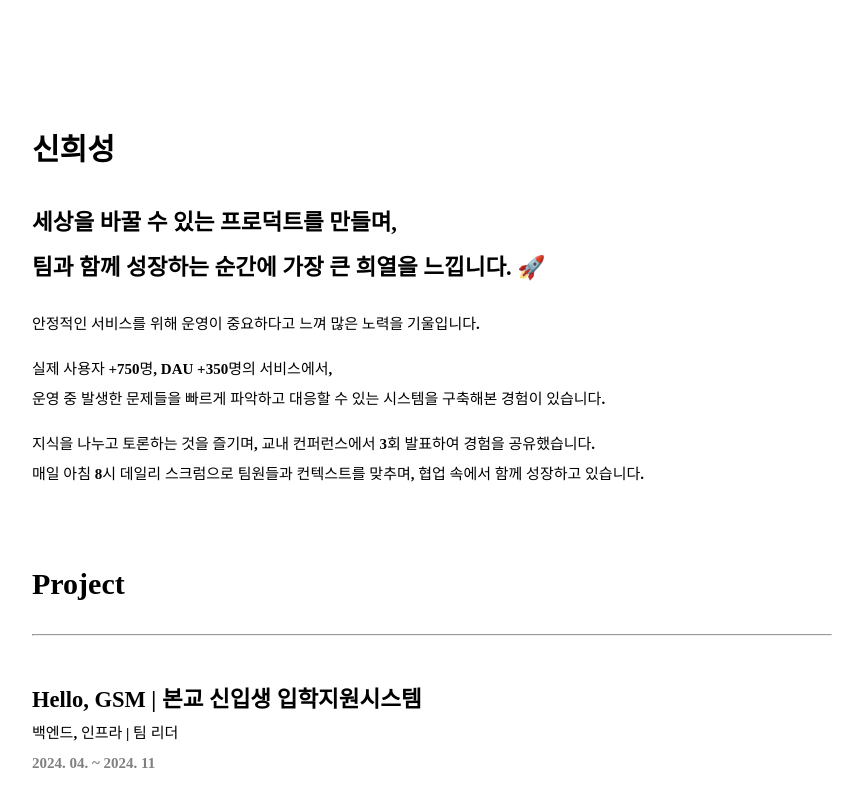
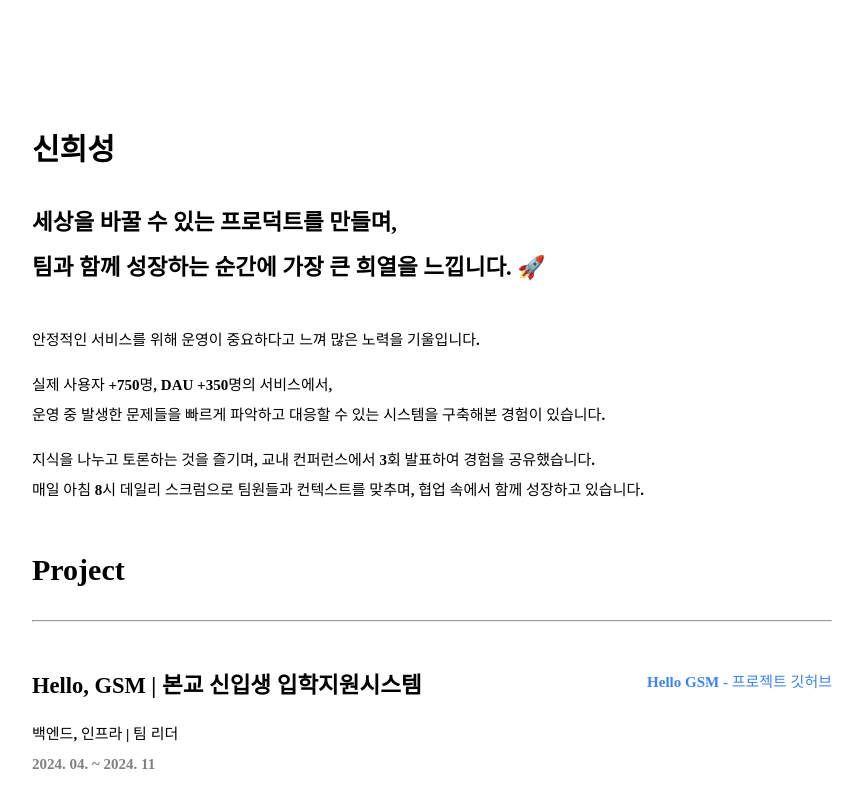
Before and after one commit to vumrra/mdx-resume, a React (Vite) app: page / in a window 1280 px wide. Shown: the top 800 px of the page, without its empty margins (208-1071 px from the left). Built offline with nearby package versions, Linux system fonts and the light colour scheme.

Commit message:
update: project github repo

```diff
--- a/src/index.css
+++ b/src/index.css
@@ -114,3 +114,8 @@ a {
 .edu-half-content p {
   margin: 0;
 }
+
+.full-half {
+  display: flex;
+  justify-content: space-between;
+}
--- a/src/resume.mdx
+++ b/src/resume.mdx
@@ -2,6 +2,7 @@
 
 ## 세상을 바꿀 수 있는 프로덕트를 만들며, <br /> 팀과 함께 성장하는 순간에 가장 큰 희열을 느낍니다. 🚀
 
+<div class="content">
 안정적인 서비스를 위해 운영이 중요하다고 느껴 많은 노력을 기울입니다.
 
 실제 사용자 +750명, DAU +350명의 서비스에서,
@@ -10,7 +11,7 @@
 지식을 나누고 토론하는 것을 즐기며, 교내 컨퍼런스에서 3회 발표하여 경험을 공유했습니다.
 매일 아침 8시 데일리 스크럼으로 팀원들과 컨텍스트를 맞추며, 협업 속에서 함께 성장하고 있습니다.
 
-<br />
+</div>
 
 # Project
 
@@ -19,7 +20,11 @@
 <br />
 
 <div className="project-header">
+<div class="full-half">
     ## Hello, GSM | 본교 신입생 입학지원시스템
+[Hello GSM - 프로젝트 깃허브](https://github.com/themoment-team/hellogsm-server-24)
+
+</div>
     <p className="position">백엔드, 인프라 | 팀 리더</p>
     <p className="period">2024. 04. ~ 2024. 11</p>
 
@@ -124,8 +129,6 @@ AWS 아키텍처 설계, Github Actions 기반 배포 자동화 구축 작업을
 </div>
 </div>
 
-[Hello GSM - 프로젝트 깃허브 Repository](https://github.com/themoment-team/hellogsm-server-24)
-
 <br />
 
 ---
@@ -133,7 +136,13 @@ AWS 아키텍처 설계, Github Actions 기반 배포 자동화 구축 작업을
 <br />
 
 <div className="project-header">
-  ## GOGO | 스포츠 행사 플랫폼
+
+
+<div class="full-half">
+    ## GOGO | 스포츠 행사 플랫폼
+  [GOGO - 프로젝트 깃허브](https://github.com/team-gogo)
+
+</div>
   <p className="position">백엔드 | 팀 리더</p>
   <p className="period">2025. 01. ~ (현재)</p>
 </div>
@@ -221,8 +230,6 @@ Prometheus와 Loki로 데이터를 수집하고, Grafana에서 통합 모니터
 </label>
 
 </p>
-
-[GOGO - 프로젝트 깃허브 Organization](https://github.com/team-gogo)
 
 <br />
 
@@ -401,6 +408,7 @@ GSM GOGO V2 프로젝트를 기획, 개발, 운영을 하며 얻은 경험을,
 
 - Phone | 010-3815-7596
 - Email | [vvwv309@gmail.com](mailto:vvwv309@gmail.com)
+- [포트폴리오 바로가기](https://tlsgmltjd.notion.site/portfolio?pvs=4)
 - [GitHub 바로가기](https://github.com/tlsgmltjd)
 - [Blog 바로가기](https://tlsgmltjd.tistory.com)
 
```
